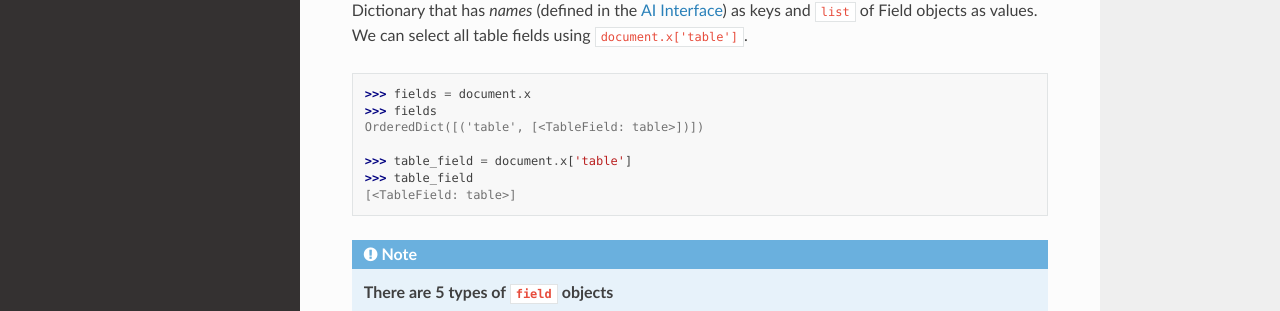
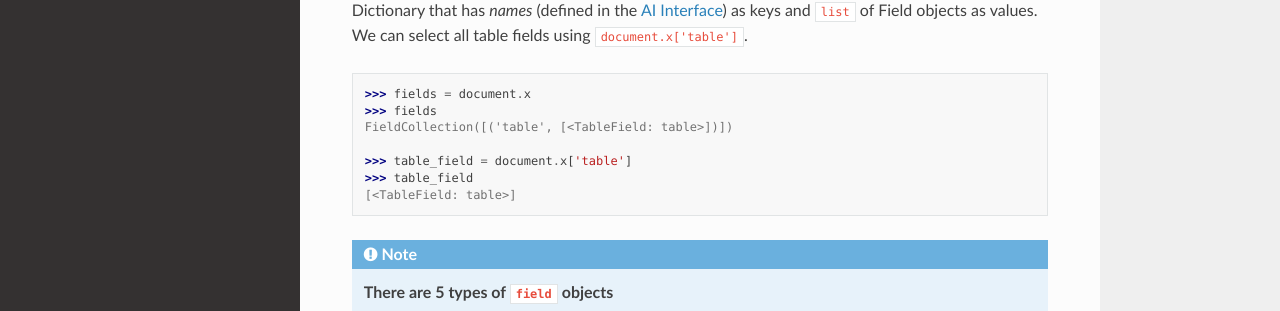
Before and after one commit to cognaize/pycognaize, a Sphinx documentation site: the page built from docs/source/tutorials/quick_tutorial.rst, in a window 1280 px wide and 1400 px high, scrolled down 665 px. Shown: the part 1086-1397 px from the top of the window. Built offline with Sphinx 7.4.7 and the Read the Docs theme 2.0.0, drawn with Linux system fonts in a browser that asks for light colours; some of the changed text lies outside the part shown.

Commit message:
* Solved doctest errors

```diff
--- a/docs/source/tutorials/quick_tutorial.rst
+++ b/docs/source/tutorials/quick_tutorial.rst
@@ -116,7 +116,7 @@ objects as values. We can select all table fields using
 
     >>> fields = document.x
     >>> fields
-    OrderedDict([('table', [<TableField: table>])])
+    FieldCollection([('table', [<TableField: table>])])
 
     >>> table_field = document.x['table']
     >>> table_field
--- a/docs/source/tutorials/working_with_extraction_tags.rst
+++ b/docs/source/tutorials/working_with_extraction_tags.rst
@@ -147,7 +147,7 @@ to ``document.y`` (``document.x`` and``document.y`` are part of :term:`AI Interf
     >>> document.y['company_name'].append(table_name_field)
     >>> document.y['table_type'].append(table_type_field)
     >>> document.y
-    OrderedDict([('company_name', [<TextField: table_name: Test>]), ('table_type', [<TextField: table_type: (unaudited)>])])
+    FieldCollection([('company_name', [<TextField: table_name: Test>]), ('table_type', [<TextField: table_type: (unaudited)>])])
 
 After extraction tags have been added to the document output, we can create a pdf with
 annotated fields by specifying them in ``to_pdf`` method.
```
Also changed, not shown: other parts of docs/source/tutorials/quick_tutorial.rst (+1 -1 lines).
